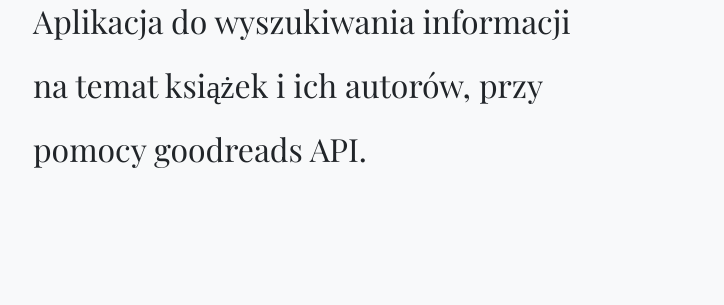
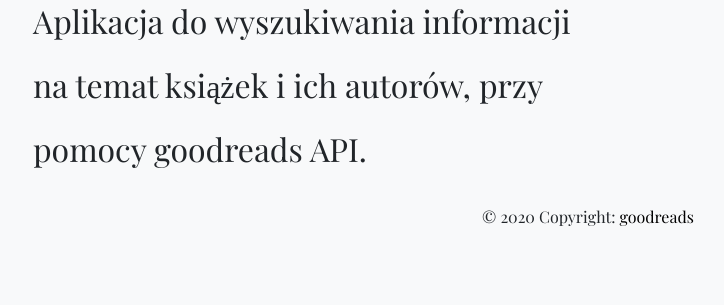
Before and after one commit to MateusBz/flask_goodreads_consumer, a Flask app: page / in a window 1280 px wide. Shown: the part 212-517 px from the top of the page, without its empty margins (52-776 px from the left). Run offline with Flask 2, Linux system fonts and the light colour scheme; some libraries are stand-ins or nearby versions.

Commit message:
add copyright

```diff
--- a/templates/base.html
+++ b/templates/base.html
@@ -37,6 +37,11 @@
     <div class="container">
         {% block page_content %}{% endblock page_content %}
     </div>
+    <footer class='page-footer'>
+        <div class="footer-copyright text-center py-3">© 2020 Copyright:
+        <a href="https://www.goodreads.com/"> goodreads</a>
+  </div>
+    </footer>
 
     <!-- Optional JavaScript -->
     <!-- jQuery first, then Popper.js, then Bootstrap JS -->
```
